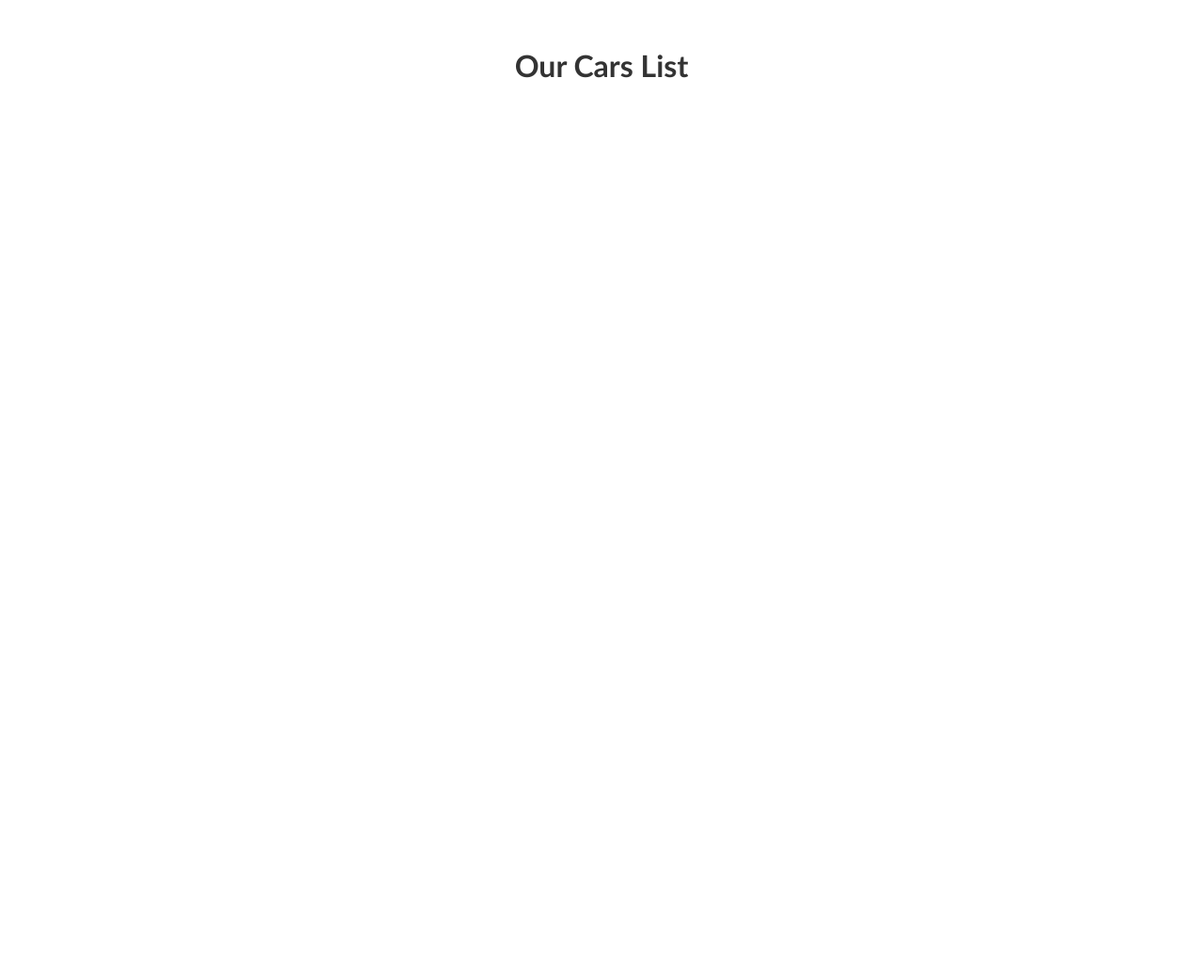
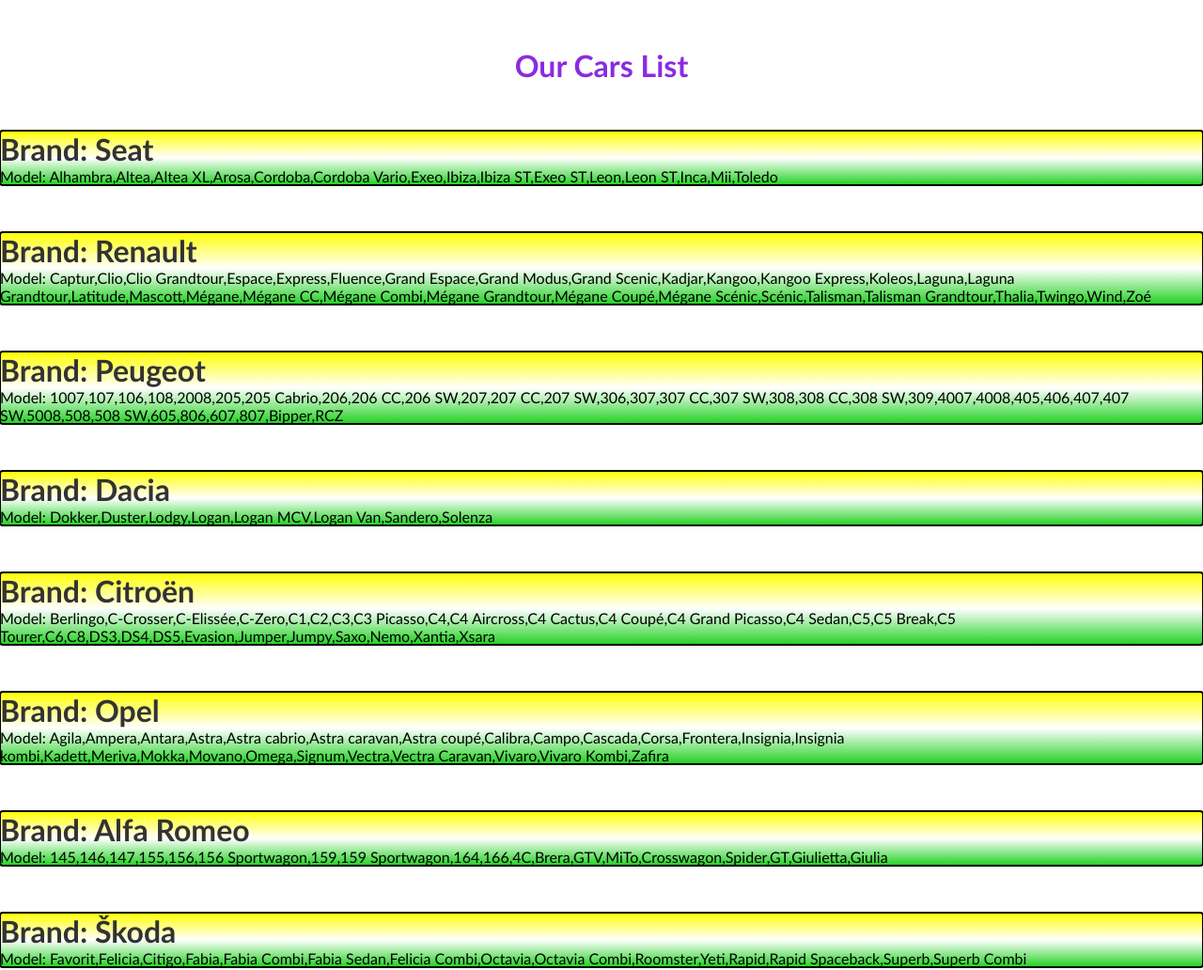
Before and after one commit to GediminasMat/50-paskaita---Atsiskaitymas---03-22, a plain HTML site: page Task 4/Index.html in a window 1280 px wide. Shown: the top 1032 px of the page at 94% size. Before the commit the page ends 800 px from the top, so only its background shows below. Drawn offline with Linux system fonts and the light colour scheme.

Commit message:
4 užduotis - Done

```diff
--- a/Task 4/Index.html
+++ b/Task 4/Index.html
@@ -16,7 +16,7 @@
     <main>
       <div class="wrapper">
         <div class="container">
-          <h1>Our Cars List</h1>
+          <h1 style="color:blueviolet">Our Cars List</h1>
           <div id="output">
             <!-- Results goes here -->
           </div>
--- a/Task 4/script.js
+++ b/Task 4/script.js
@@ -10,3 +10,16 @@
 -------------------------------------------------------------------------- */
 
 const ENDPOINT = 'cars.json';
+
+fetch(ENDPOINT)
+    .then(res => res.json())
+    .then(data => {
+        data.map(element => {
+            document.querySelector(`#output`).innerHTML += `
+            <div class="automobiliai">
+                <h1>Brand: ${element.brand} </h1>
+                <p>Model: ${element.models}</p>
+            </div>`
+            ;
+        });
+    })
--- a/Task 4/style.css
+++ b/Task 4/style.css
@@ -27,3 +27,9 @@
   margin-top: 50px;
   color: #333;
 }
+
+.automobiliai{
+  justify-content: center;
+  background-image: linear-gradient(yellow, white, rgb(32, 209, 32));
+  outline: auto;
+}
```
